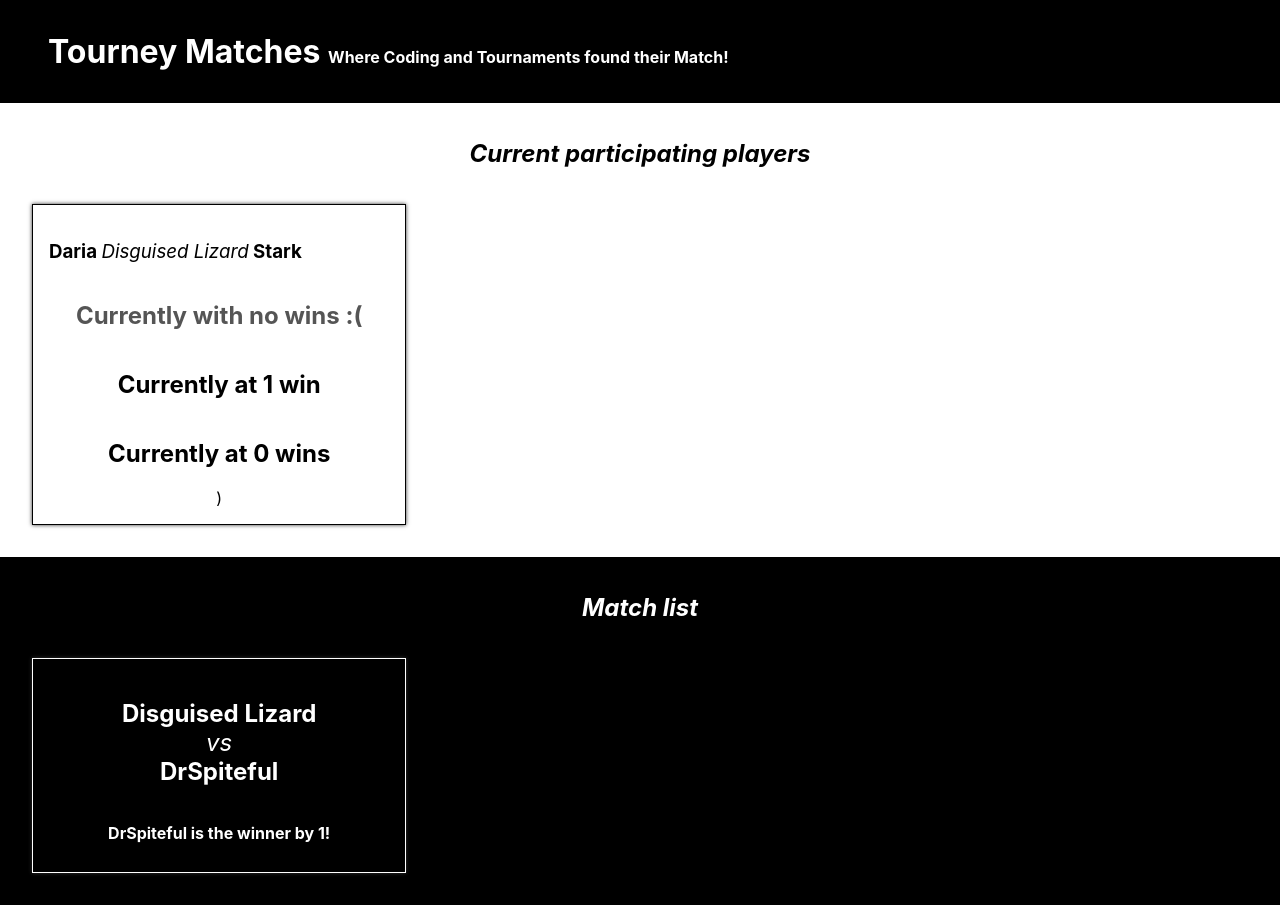
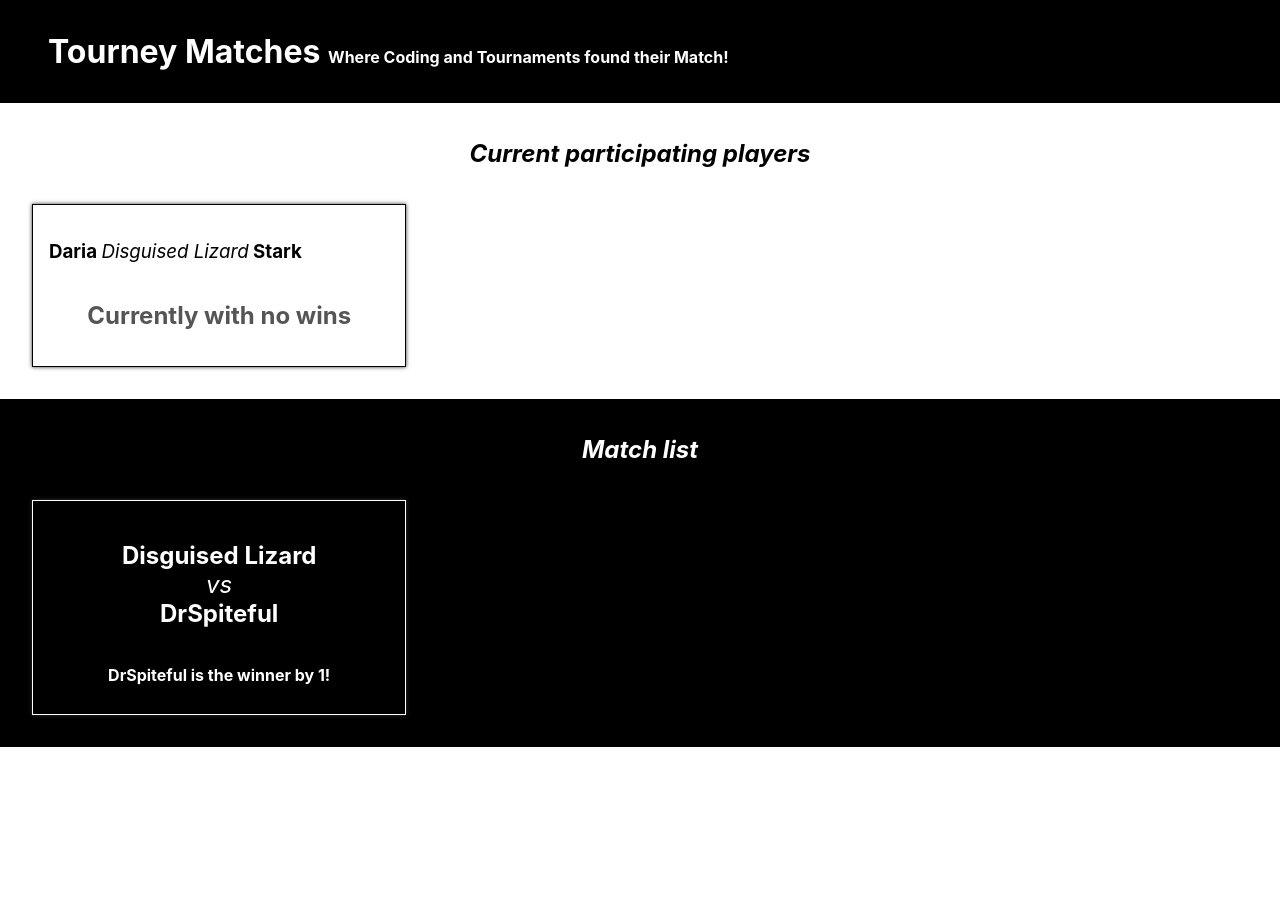
Before and after one commit to papoita/tourney-matches, a React (Create React App) app: page / in a window 1280 px wide. After the commit the page ends 800 px from the top, so only its background shows below. Built offline with nearby package versions, Linux system fonts and the light colour scheme.

Commit message:
short circuit player wins rendered in player.js

```diff
--- a/src/components/Player.js
+++ b/src/components/Player.js
@@ -6,12 +6,9 @@ function Player(props) {
       <h1>
       {props.firstName} <span>{props.gamerTag}</span> {props.lastName}
       </h1>
-      {/* To be shown when there is no wins */}
-      <h2 className="zero">Currently with no wins :(</h2>
-      {/* To be shown when there is 1 win */}
-      <h2>Currently at 1 win</h2>
-      {/* To be shown when there is more than one win */}
-      <h2>Currently at {props.wins} wins</h2>)
+      {props.wins === 0 && <h2 className="zero">Currently with no wins</h2>}
+      {props.wins === 1 && <h2>Currently at {props.wins} win</h2>}
+      {props.wins > 1 && <h2>Currently at {props.wins} wins</h2>}
     </article>
   );
 }
```
